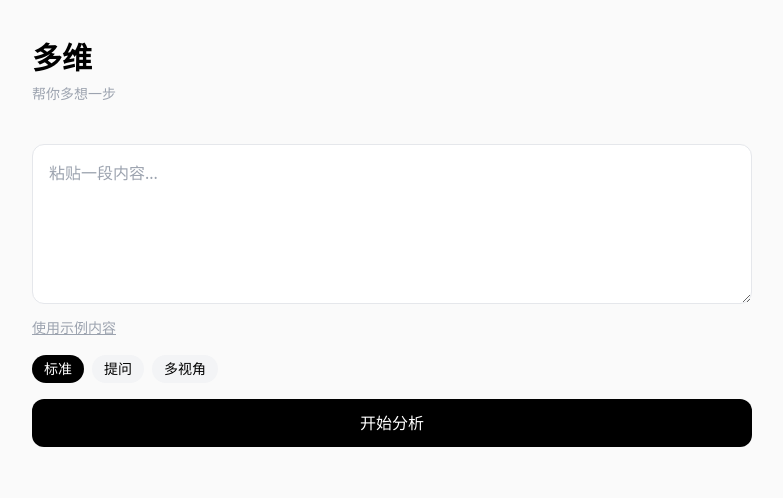
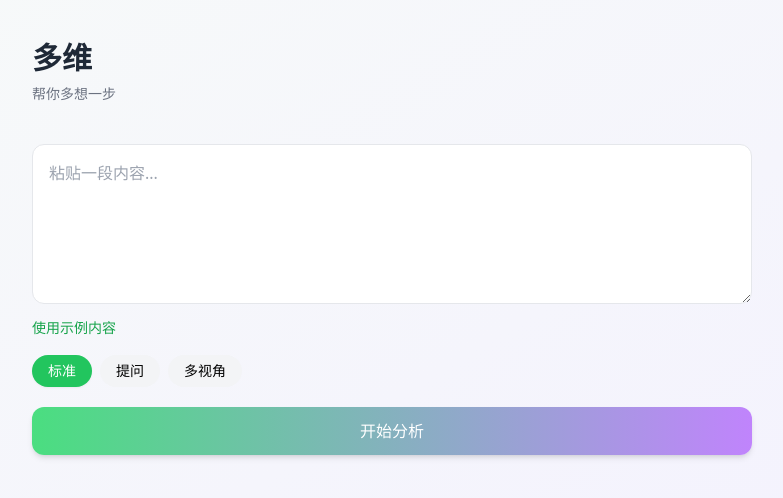
Before and after one commit to ChinaFactCheck/duowei, a plain HTML site: page index.html in a window 1280 px wide. Both pictures are taken after a click on the button "标准". Shown: the whole page, without its empty margins (248-1031 px from the left). Drawn offline with nearby package versions, Linux system fonts and the light colour scheme.

Commit message:
Update index.html

```diff
--- a/index.html
+++ b/index.html
@@ -6,39 +6,58 @@
   <script src="https://cdn.tailwindcss.com"></script>
 </head>
 
-<body class="bg-[#fafafa] min-h-screen flex justify-center">
+<body class="bg-gradient-to-br from-[#f7faf9] to-[#f3f0ff] min-h-screen flex justify-center">
 
 <div class="w-full max-w-3xl px-6 py-10">
 
+  <!-- 标题 -->
   <div class="mb-10">
-    <h1 class="text-3xl font-semibold">多维</h1>
-    <p class="text-gray-400 text-sm mt-2">帮你多想一步</p>
+    <h1 class="text-3xl font-semibold text-gray-800">多维</h1>
+    <p class="text-gray-500 text-sm mt-2">帮你多想一步</p>
   </div>
 
+  <!-- 输入框 -->
   <textarea id="input"
-    class="w-full h-40 bg-white border border-gray-200 rounded-xl p-4"
+    class="w-full h-40 bg-white border border-gray-200 rounded-xl p-4 focus:outline-none focus:ring-2 focus:ring-green-300 transition"
     placeholder="粘贴一段内容..."></textarea>
 
-  <button onclick="fillExample()" class="mt-2 text-sm text-gray-400 underline">
+  <!-- 示例 -->
+  <button onclick="fillExample()"
+    class="mt-2 text-sm text-green-600 hover:underline">
     使用示例内容
   </button>
 
+  <!-- 模式按钮 -->
   <div class="flex gap-2 mt-4">
     <button onclick="setMode('standard')" id="mode-standard"
-      class="px-3 py-1 rounded-full bg-black text-white text-sm">标准</button>
+      class="px-4 py-1.5 rounded-full text-sm transition bg-green-500 text-white shadow-sm">
+      标准
+    </button>
+
     <button onclick="setMode('question')" id="mode-question"
-      class="px-3 py-1 rounded-full bg-gray-100 text-sm">提问</button>
+      class="px-4 py-1.5 rounded-full text-sm transition bg-gray-100 hover:bg-purple-100">
+      提问
+    </button>
+
     <button onclick="setMode('multi')" id="mode-multi"
-      class="px-3 py-1 rounded-full bg-gray-100 text-sm">多视角</button>
+      class="px-4 py-1.5 rounded-full text-sm transition bg-gray-100 hover:bg-purple-100">
+      多视角
+    </button>
   </div>
 
+  <!-- 主按钮 -->
   <button onclick="analyze()"
-    class="mt-4 w-full bg-black text-white py-3 rounded-xl">
+    class="mt-5 w-full py-3 rounded-xl text-white font-medium
+    bg-gradient-to-r from-green-400 to-purple-400
+    hover:from-green-500 hover:to-purple-500
+    transition shadow-md">
     开始分析
   </button>
 
-  <div id="loading" class="hidden mt-4 text-gray-400">分析中...</div>
+  <!-- loading -->
+  <div id="loading" class="hidden mt-4 text-gray-500">分析中...</div>
 
+  <!-- 输出 -->
   <div id="output" class="mt-6"></div>
 
 </div>
@@ -48,10 +67,20 @@ let currentMode = "standard";
 
 function setMode(mode){
   currentMode = mode;
+
   ["standard","question","multi"].forEach(m=>{
-    document.getElementById("mode-"+m).className =
-      "px-3 py-1 rounded-full text-sm " +
-      (m===mode ? "bg-black text-white":"bg-gray-100");
+    const el = document.getElementById("mode-"+m);
+
+    if(m === mode){
+      el.className = "px-4 py-1.5 rounded-full text-sm transition text-white shadow-sm " +
+        (m==="standard"
+          ? "bg-green-500"
+          : m==="question"
+          ? "bg-purple-400"
+          : "bg-indigo-400");
+    } else {
+      el.className = "px-4 py-1.5 rounded-full text-sm transition bg-gray-100 hover:bg-purple-100";
+    }
   });
 }
 
@@ -163,7 +192,7 @@ if(!result) throw new Error("没有返回内容");
 // ⭐ 渲染逻辑优化（兼容三种模式）
 
 const container=document.createElement("div");
-container.className="bg-white border border-gray-200 rounded-xl p-6 leading-relaxed space-y-4";
+container.className = "bg-white border border-gray-100 rounded-xl p-6 leading-relaxed space-y-4 shadow-sm hover:shadow-md transition";
 
 // 标准模式 → 分结构
 if(currentMode==="standard"){
```
